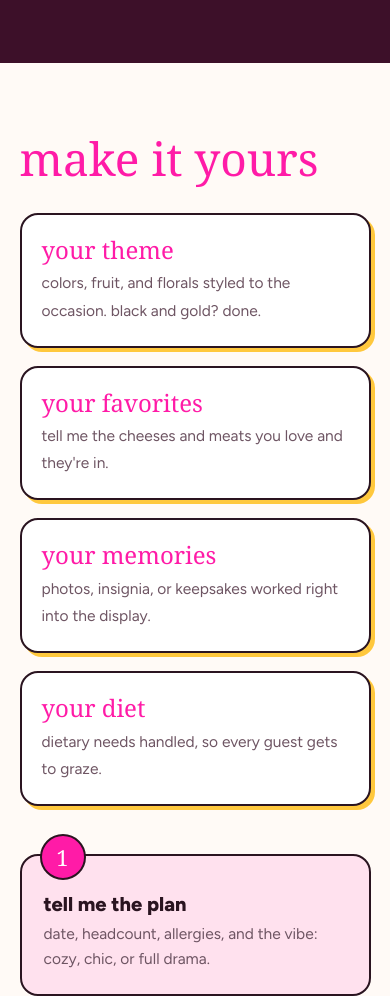
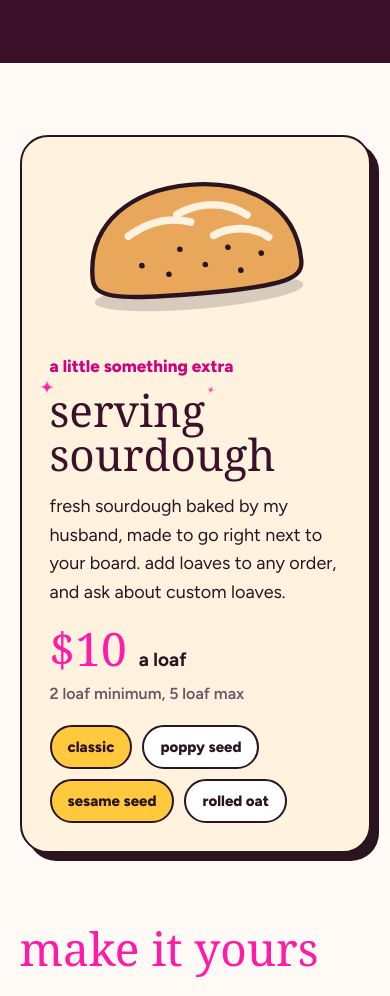
Before and after one commit to kendrahlee-portfolio/serving-cheese-, a plain HTML site: page index.html in a window 390 px wide. Shown: the part 3440-4436 px from the top of the page. Drawn offline with Linux system fonts and the light colour scheme; a web font is replaced by a local one.

Commit message:
Add serving sourdough add-on
Co-Authored-By: Claude Opus 5.5 <noreply@anthropic.com>
Claude-Session: https://claude.ai/code/session_016cFfSqV6WNyx4h2Wj78jvh

```diff
--- a/index.html
+++ b/index.html
@@ -27,6 +27,7 @@
     <ul>
       <li><a href="#boards">the boards</a></li>
       <li><a href="#menu">menu</a></li>
+      <li><a href="#sourdough">sourdough</a></li>
       <li><a href="#how">how it works</a></li>
     </ul>
     <a class="btn" href="#order">order a board</a>
@@ -94,6 +95,23 @@
         <article class="tag" style="--r:-.5deg"><h3>the showcase</h3><div class="price">$1,000&ndash;$1,100+</div><p>The centerpiece: artisan cheeses, premium charcuterie, gourmet extras, and custom signage.</p><p class="best">Best for a standout that photographs beautifully.</p></article>
       </div>
       <p class="small">Grazing display prices are examples for about 80 guests. Every quote is custom to your headcount and menu.</p>
+    </div>
+  </section>
+
+  <section class="section dough" id="sourdough" aria-labelledby="dough-title">
+    <div class="wrap">
+      <div class="dough-card">
+        <svg class="loaf" viewBox="0 0 220 150" aria-hidden="true"><ellipse cx="110" cy="118" rx="96" ry="14" fill="#2a1420" opacity=".18"/><path d="M14 96 C14 44 58 18 110 18 C162 18 206 44 206 96 C206 112 192 118 110 118 C28 118 14 112 14 96Z" fill="#e8a75a" stroke="#2a1420" stroke-width="4"/><path d="M50 60 C70 48 90 46 108 52 M96 44 C118 34 142 36 160 50 M128 66 C146 58 166 62 178 72" fill="none" stroke="#fff3df" stroke-width="7" stroke-linecap="round"/><g fill="#2a1420"><circle cx="60" cy="88" r="2.6"/><circle cx="84" cy="98" r="2.6"/><circle cx="118" cy="92" r="2.6"/><circle cx="150" cy="100" r="2.6"/><circle cx="170" cy="86" r="2.6"/><circle cx="96" cy="76" r="2.6"/><circle cx="140" cy="78" r="2.6"/></g></svg>
+        <div class="dough-copy">
+          <p class="dough-kicker">a little something extra</p>
+          <h2 id="dough-title"><span class="sparkle">serving<i class="s1"><svg viewBox="0 0 24 24" aria-hidden="true"><path d="M12 0 C13 8 16 11 24 12 C16 13 13 16 12 24 C11 16 8 13 0 12 C8 11 11 8 12 0Z"/></svg></i><i class="s2"><svg viewBox="0 0 24 24" aria-hidden="true"><path d="M12 0 C13 8 16 11 24 12 C16 13 13 16 12 24 C11 16 8 13 0 12 C8 11 11 8 12 0Z"/></svg></i><i class="s3"><svg viewBox="0 0 24 24" aria-hidden="true"><path d="M12 0 C13 8 16 11 24 12 C16 13 13 16 12 24 C11 16 8 13 0 12 C8 11 11 8 12 0Z"/></svg></i></span> sourdough</h2>
+          <p>fresh sourdough baked by my husband, made to go right next to your board. add loaves to any order, and ask about custom loaves.</p>
+          <div class="dough-price"><b>$10</b> a loaf <span>2 loaf minimum, 5 loaf max</span></div>
+          <ul class="crusts" aria-label="loaf styles">
+            <li>classic</li><li>poppy seed</li><li>sesame seed</li><li>rolled oat</li>
+          </ul>
+        </div>
+      </div>
     </div>
   </section>
 
--- a/style.css
+++ b/style.css
@@ -195,3 +195,19 @@ h1, h2, h3 { font-family: var(--display); font-weight: 400; line-height: 1; marg
 .logo .sparkle .s1 { width: .5em; height: .5em; left: -.3em; top: -.32em; }
 .logo .sparkle .s2 { width: .36em; height: .36em; right: -.1em; top: -.34em; }
 .logo .sparkle .s3 { width: .26em; height: .26em; right: .3em; bottom: -.22em; }
+
+/* serving sourdough add-on */
+.dough { padding-bottom: 0; }
+.dough-card { display: grid; grid-template-columns: minmax(0, .8fr) minmax(0, 1.2fr); gap: clamp(24px, 4vw, 56px); align-items: center; background: #fff3df; border: 2.5px solid var(--ink); border-radius: 28px; padding: clamp(28px, 4vw, 52px); box-shadow: 8px 8px 0 var(--ink); }
+.loaf { width: 100%; max-width: 340px; margin: 0 auto; transform: rotate(-5deg); }
+.dough-kicker { margin: 0 0 8px; font-weight: 800; color: var(--pink-deep); }
+.dough h2 { font-size: clamp(44px, 6vw, 76px); color: var(--fig); margin-bottom: 16px; }
+.dough h2 .sparkle svg { fill: var(--pink); }
+.dough-copy > p:not(.dough-kicker) { font-size: 18px; max-width: 40ch; }
+.dough-price { display: flex; flex-wrap: wrap; align-items: baseline; gap: 6px 12px; margin: 6px 0 18px; font-weight: 700; font-size: 19px; }
+.dough-price b { font: 400 46px/1 var(--display); color: var(--pink); }
+.dough-price span { flex-basis: 100%; color: var(--muted); font-size: 16px; font-weight: 600; }
+.crusts { display: flex; flex-wrap: wrap; gap: 10px; list-style: none; margin: 0; padding: 0; }
+.crusts li { padding: 8px 16px; border: 2px solid var(--ink); border-radius: 999px; background: var(--honey); font-weight: 800; font-size: 15px; }
+.crusts li:nth-child(even) { background: #fff; }
+@media (max-width: 900px) { .dough-card { grid-template-columns: 1fr; } .loaf { max-width: 240px; } }
```
